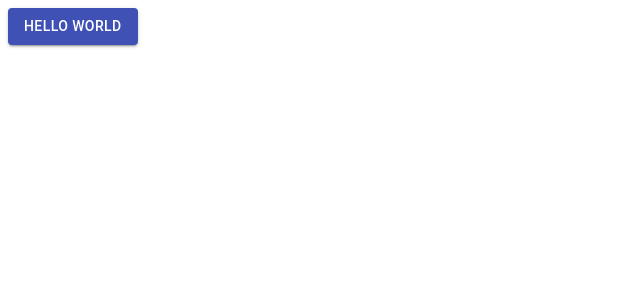
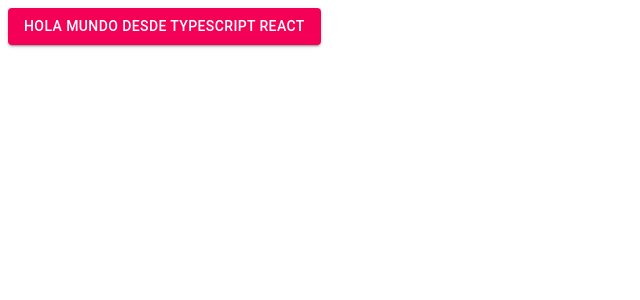
Before and after one commit to Wayabin/design_system, a React (Create React App) app: page / in a window 1280 px wide. Shown: the top 300 px of the page, without its empty margins (0-640 px from the left). Built offline with nearby package versions, Linux system fonts and the light colour scheme.

Commit message:
[FEATURE][FXFE-0002]: The button component has been modified #1

```diff
--- a/src/App.tsx
+++ b/src/App.tsx
@@ -1,12 +1,10 @@
-import React from "react";
-import Button from "@material-ui/core/Button";
+import React from "react"
+import { ButtonDemo } from "./components/Atoms/Button/Button"
 
 function App() {
   return (
-    <Button variant="contained" color="primary">
-      Hello World
-    </Button>
-  );
+    <ButtonDemo label='Hola Mundo desde typescript react' />
+  )
 }
 
-export default App;
+export default App
```
